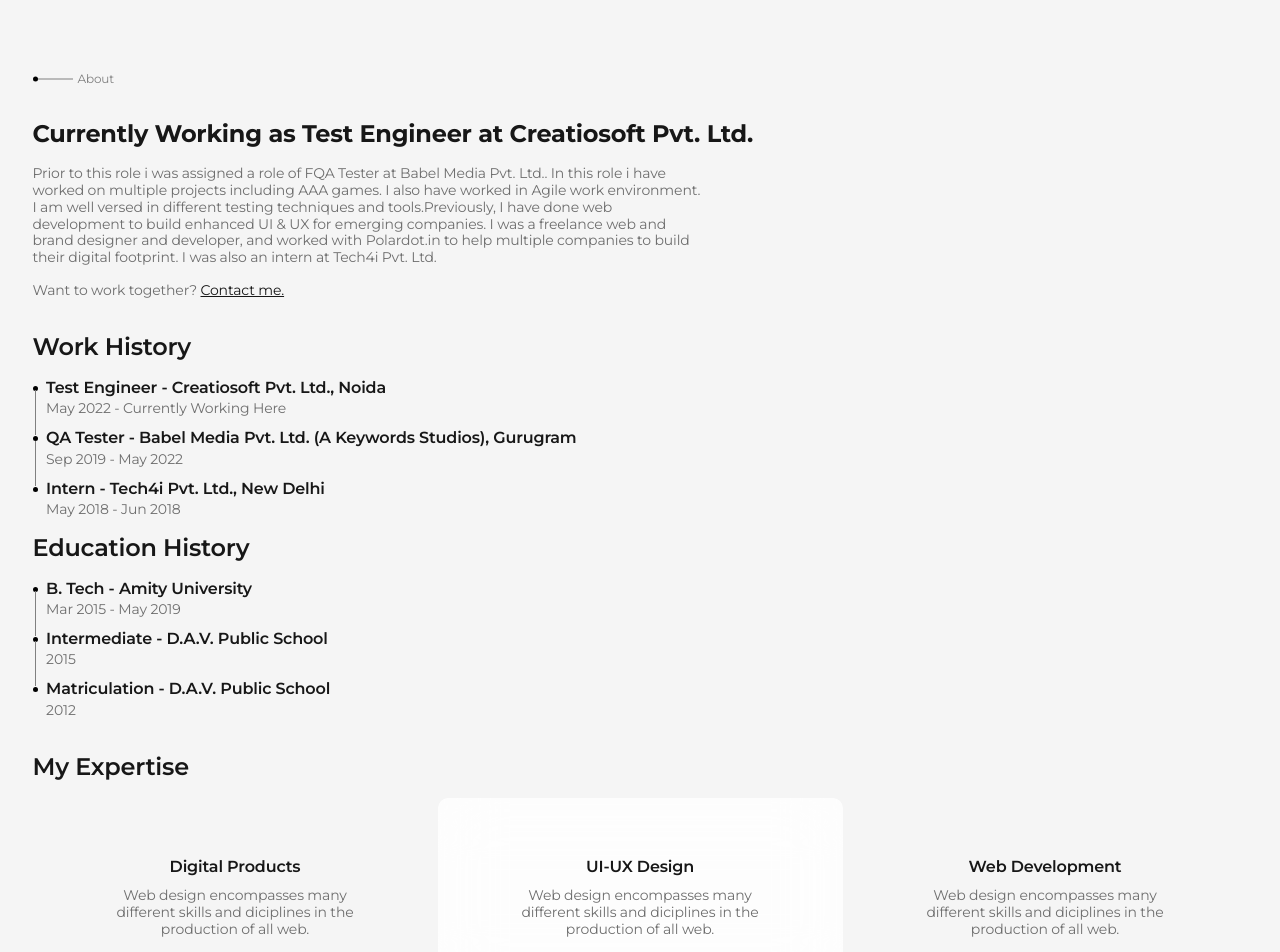
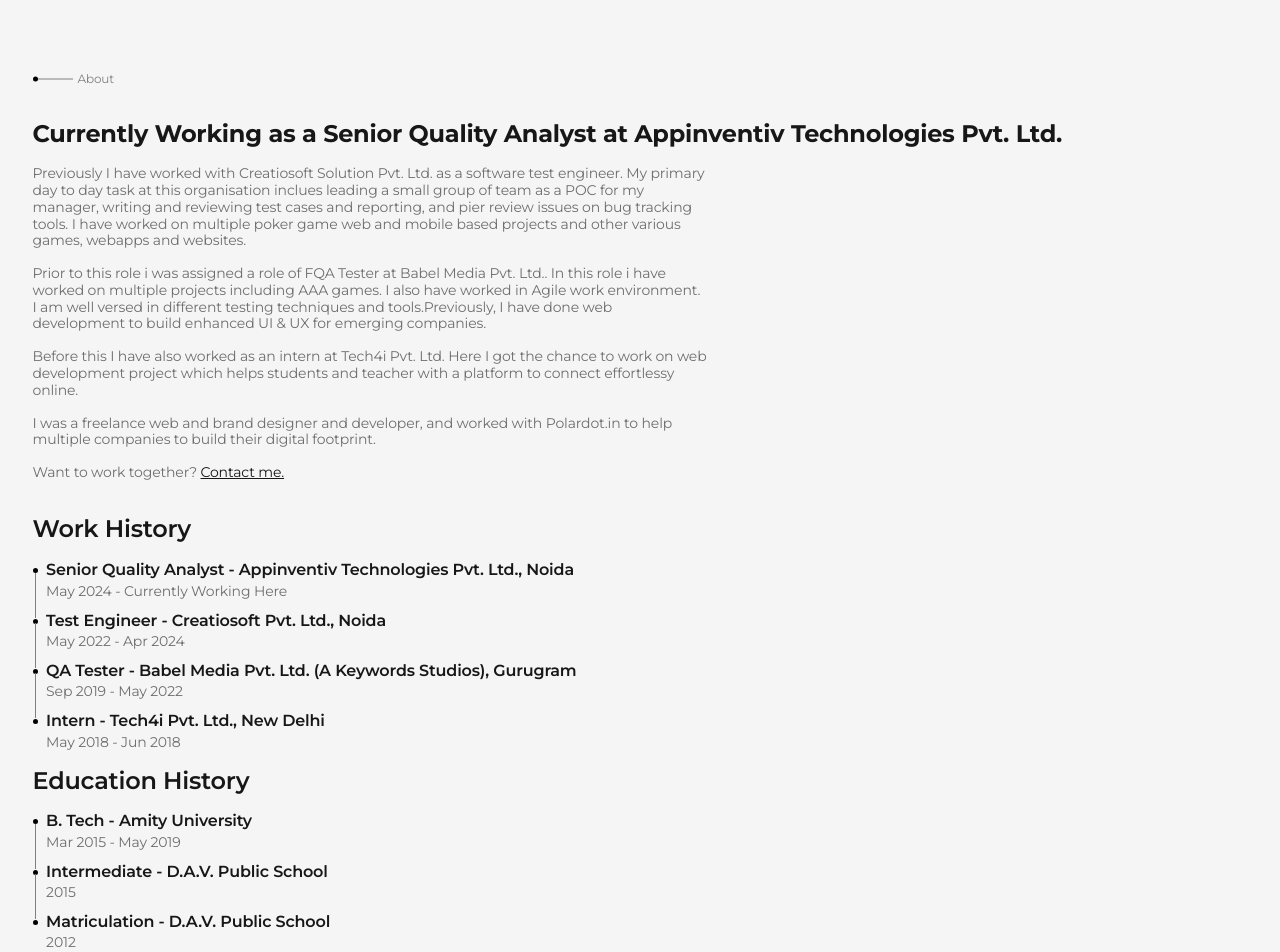
Before and after one commit to pritishraj04/new-porfolio, a SvelteKit app: page / in a window 1280 px wide. Shown: the part 800-1752 px from the top of the page. Built offline with nearby package versions, Linux system fonts and the light colour scheme; no server answers.

Commit message:
New company added and minor text changes

```diff
--- a/src/routes/+page.svelte
+++ b/src/routes/+page.svelte
@@ -19,8 +19,8 @@
 				<h1 class="text-name">Pritish Raj.</h1>
 				<h2 class="text-work">Software Engineer from New Delhi.</h2>
 				<p class="paragraph">
-					Right now I'm looking for new opportunites in Test Automation and Web
-					development.Currently working at Creatiosoft Pvt. Ltd. as a Test Engineer.
+					Learning new Technologies in web development and web automation frameworks. Currently
+					working at Appinventiv Technologies Pvt. Ltd. as a Senior Quality Analyst.
 				</p>
 			</div>
 			<div class="showcase bg-blur-primary bg-blur">
@@ -36,16 +36,29 @@
 			<h1 class="section-heading">About</h1>
 			<div class="about-wrapper">
 				<h2 class="secondary-heading">
-					Currently Working as Test Engineer at Creatiosoft Pvt. Ltd.
+					Currently Working as a Senior Quality Analyst at Appinventiv Technologies Pvt. Ltd.
 				</h2>
+				<p class="paragraph">
+					Previously I have worked with Creatiosoft Solution Pvt. Ltd. as a software test engineer.
+					My primary day to day task at this organisation inclues leading a small group of team as a
+					POC for my manager, writing and reviewing test cases and reporting, and pier review issues
+					on bug tracking tools. I have worked on multiple poker game web and mobile based projects
+					and other various games, webapps and websites.
+				</p>
 				<p class="paragraph">
 					Prior to this role i was assigned a role of FQA Tester at Babel Media Pvt. Ltd.. In this
 					role i have worked on multiple projects including AAA games. I also have worked in Agile
 					work environment. I am well versed in different testing techniques and tools.Previously, I
-					have done web development to build enhanced UI & UX for emerging companies. I was a
-					freelance web and brand designer and developer, and worked with Polardot.in to help
-					multiple companies to build their digital footprint. I was also an intern at Tech4i Pvt.
-					Ltd.
+					have done web development to build enhanced UI & UX for emerging companies.
+				</p>
+				<p class="paragraph">
+					Before this I have also worked as an intern at Tech4i Pvt. Ltd. Here I got the chance to
+					work on web development project which helps students and teacher with a platform to
+					connect effortlessy online.
+				</p>
+				<p class="paragraph">
+					I was a freelance web and brand designer and developer, and worked with Polardot.in to
+					help multiple companies to build their digital footprint.
 				</p>
 				<p class="paragraph">
 					Want to work together? <a class="primary-link" href="#contact"> Contact me.</a>
@@ -55,8 +68,14 @@
 				<h2 class="secondary-heading">Work History</h2>
 				<ul data-role="list">
 					<li>
+						<h5 class="ternary-heading">
+							Senior Quality Analyst - Appinventiv Technologies Pvt. Ltd., Noida
+						</h5>
+						<p class="paragraph">May 2024 - Currently Working Here</p>
+					</li>
+					<li>
 						<h5 class="ternary-heading">Test Engineer - Creatiosoft Pvt. Ltd., Noida</h5>
-						<p class="paragraph">May 2022 - Currently Working Here</p>
+						<p class="paragraph">May 2022 - Apr 2024</p>
 					</li>
 					<li>
 						<h5 class="ternary-heading">
@@ -90,27 +109,18 @@
 				<ul data-role="list">
 					<li>
 						<iconify-icon icon="game-icons:materials-science" style="font-size: 96px;" />
-						<h5 class="ternary-heading">Digital Products</h5>
-						<p class="paragraph">
-							Web design encompasses many different skills and diciplines in the production of all
-							web.
-						</p>
+						<h5 class="ternary-heading">Digital Solution</h5>
+						<p class="paragraph">Comprehensive package of technologies, tools, and services</p>
 					</li>
 					<li>
 						<iconify-icon icon="material-symbols:ambient-screen-rounded" style="font-size: 96px" />
 						<h5 class="ternary-heading">UI-UX Design</h5>
-						<p class="paragraph">
-							Web design encompasses many different skills and diciplines in the production of all
-							web.
-						</p>
+						<p class="paragraph">Creating the visual elements and layout of a website</p>
 					</li>
 					<li>
 						<iconify-icon icon="solar:devices-bold-duotone" style="font-size: 96px" />
 						<h5 class="ternary-heading">Web Development</h5>
-						<p class="paragraph">
-							Web design encompasses many different skills and diciplines in the production of all
-							web.
-						</p>
+						<p class="paragraph">Translating these designs into a functional website</p>
 					</li>
 				</ul>
 			</div>
```
